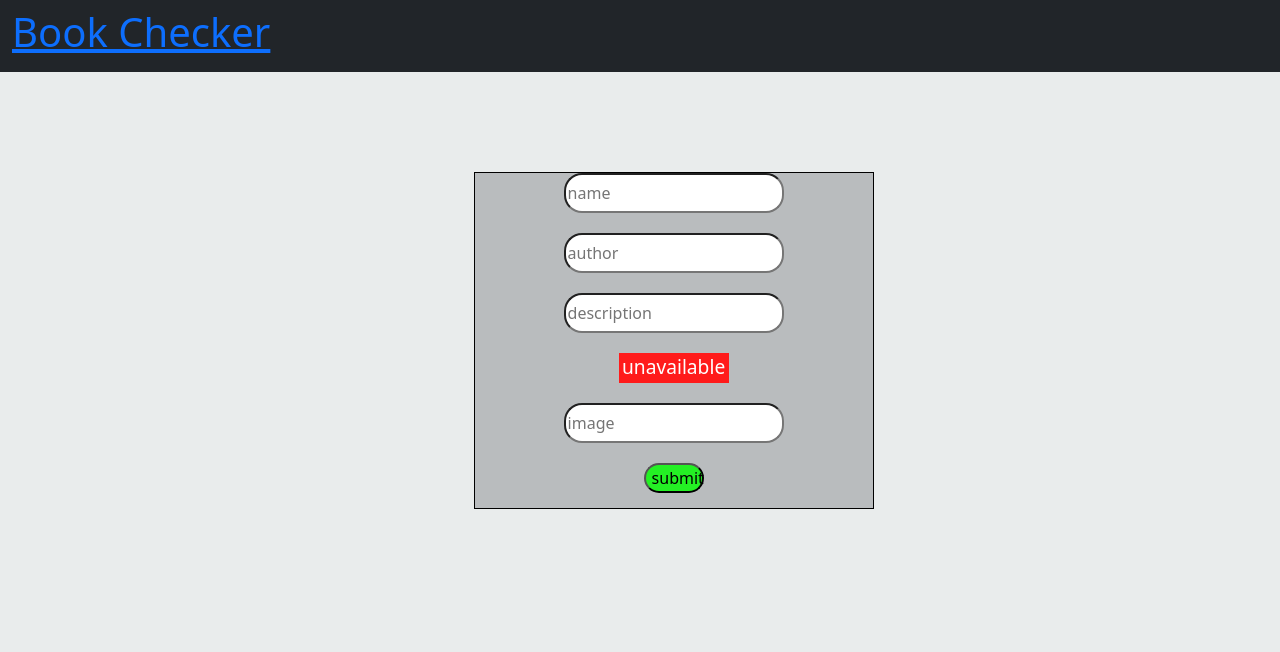
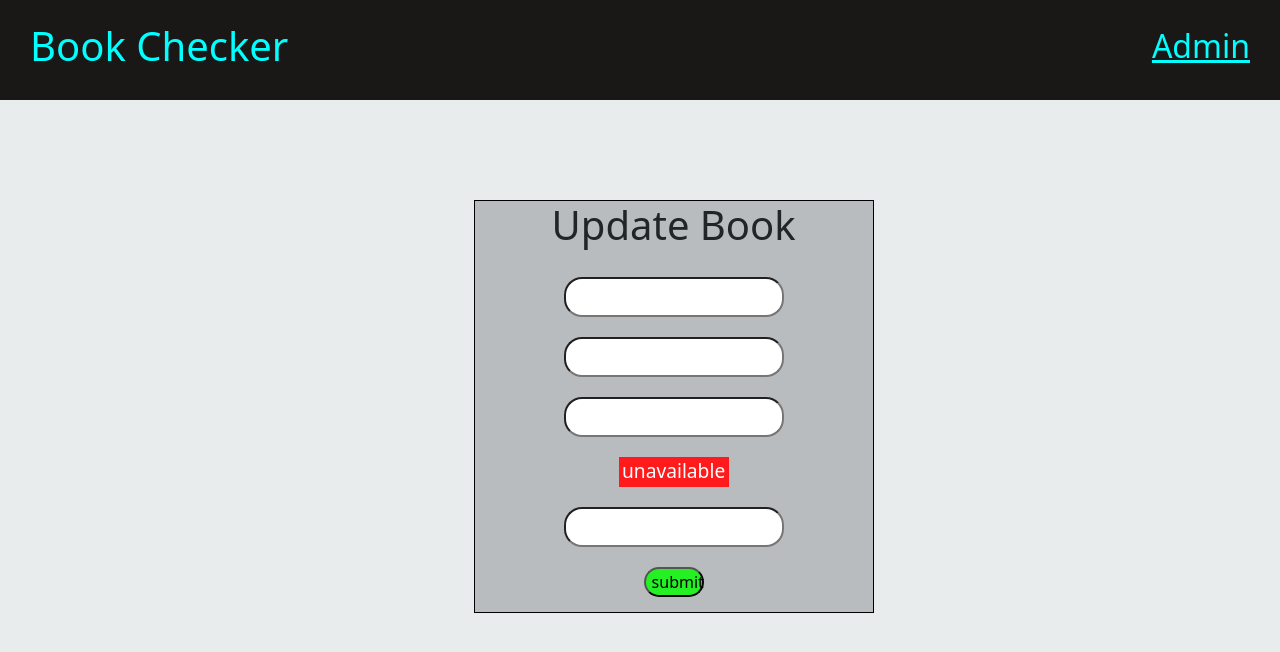
Before and after one commit to SathishKumar2124/Mini-Project, a React (Vite) app in the folder frontend/bookstore/: page /updatebook/1 in a window 1280 px wide. Shown: the top 652 px of the page. Built offline with nearby package versions, Linux system fonts and the light colour scheme; no server answers.

Commit message:
minor changes

```diff
--- /dev/null
+++ b/frontend/bookstore/src/componenets/Navbar.css
@@ -0,0 +1,16 @@
+.navbar{
+    height: 100px;
+    width: 100%;
+    background-color: rgb(26, 23, 23);
+    color: aqua;
+}
+.title{
+    margin-left: 30px;
+    cursor: pointer;
+    font-size: 2.9;
+}
+.admin{
+    margin-right: 30px;
+    text-decoration: underline;
+    cursor: pointer;
+}
--- a/frontend/bookstore/src/componenets/Navbar.jsx
+++ b/frontend/bookstore/src/componenets/Navbar.jsx
@@ -1,17 +1,22 @@
 import React from 'react'
+import { useNavigate } from 'react-router-dom'
+import './Navbar.css'
 
 
 
 const Navbar = () => {
+  const navigate = useNavigate()
+  const handleHome = () => {
+    navigate('/')
+  }
+  const handleAdmin = () => {
+    navigate('/admin')
+  }
 
   return (
-    <div>
-    <nav className="navbar bg-dark">
-    <div className="container-fluid">
-        <a href='/'><h1>Book Checker</h1></a>
-    </div>
-  </nav>
-
+    <div className='navbar' >
+      <h1 className='title' onClick={() => handleHome()}>Book Checker</h1>
+      <h2 className='admin' onClick={() => handleAdmin()}>Admin</h2>
     </div>
   )
 }
--- a/frontend/bookstore/src/componenets/pages/UpdateBook.jsx
+++ b/frontend/bookstore/src/componenets/pages/UpdateBook.jsx
@@ -10,19 +10,22 @@ const UpdateBook = () => {
   const [available,setAvailable] = useState()
   const[image,setImage] = useState('')
   const navigate = useNavigate()
+  const [loading,setLoading] = useState(false)
   const {id} = useParams()
 
-  useEffect(()=>{
+   useEffect(()=>{
+    setLoading(true)
     axios.get(`http://localhost:3000/books/${id}`)
     .then((response)=>{
     setName(response.data.name)
     setAuthor(response.data.author)
     setDescription(response.data.description)
+    setAvailable(response.data.available)
     setImage(response.data.image)
-
+    setLoading(false)
   })
     .catch(err=>console.log(err))
-  })
+  },[])
 
   const handleSubmit= () => {
     const data = {
@@ -32,31 +35,36 @@ const UpdateBook = () => {
       available,
       image,
     }
+    setLoading(true)
     axios.put(`http://localhost:3000/books/${id}`,data)
-    .then((response)=> navigate('/adminhome'))
+    .then((response)=> {
+      setLoading(false)
+      navigate('/adminhome')})
     .catch((err) => console.log(err))
   }
+
 
   return (
     <div>
         <form onSubmit={(e) => e.preventDefault()}>
+          <div><h1>Update Book</h1></div>
         <div>
-          <input value={name} type="text" placeholder='name' onChange={(e) => setName(e.target.value)} />
+          <input  type="text"  value={name} onChange={(e) => setName(e.target.value)} />
         </div>
         <div>
-          <input value={author} type="text" placeholder='author' onChange={(e) => setAuthor(e.target.value)} />
+          <input value={author} type="text"  onChange={(e) => setAuthor(e.target.value)} />
         </div>
         <div>
-          <input value={description} type="text"  placeholder='description' onChange={(e) => setDescription(e.target.value)}/>
+          <input  value={description} type="text"   onChange={ (e) => setDescription(e.target.value) }/>
         </div>
         <div>
          <div className={available ? "true" : "false"}  onClick={()=>setAvailable(!available)}>{available ? "available" : "unavailable"}</div>
         </div>
         <div>
-          <input value={image} type="text" placeholder='image'  onChange={(e) => setImage(e.target.value)}/>
+          <input value={image} type="text"   onChange={(e) => setImage(e.target.value)}/>
         </div>
         <button onClick={() => handleSubmit()}>submit</button>
-      </form>
+        </form>
     </div>
   )
 }
```
